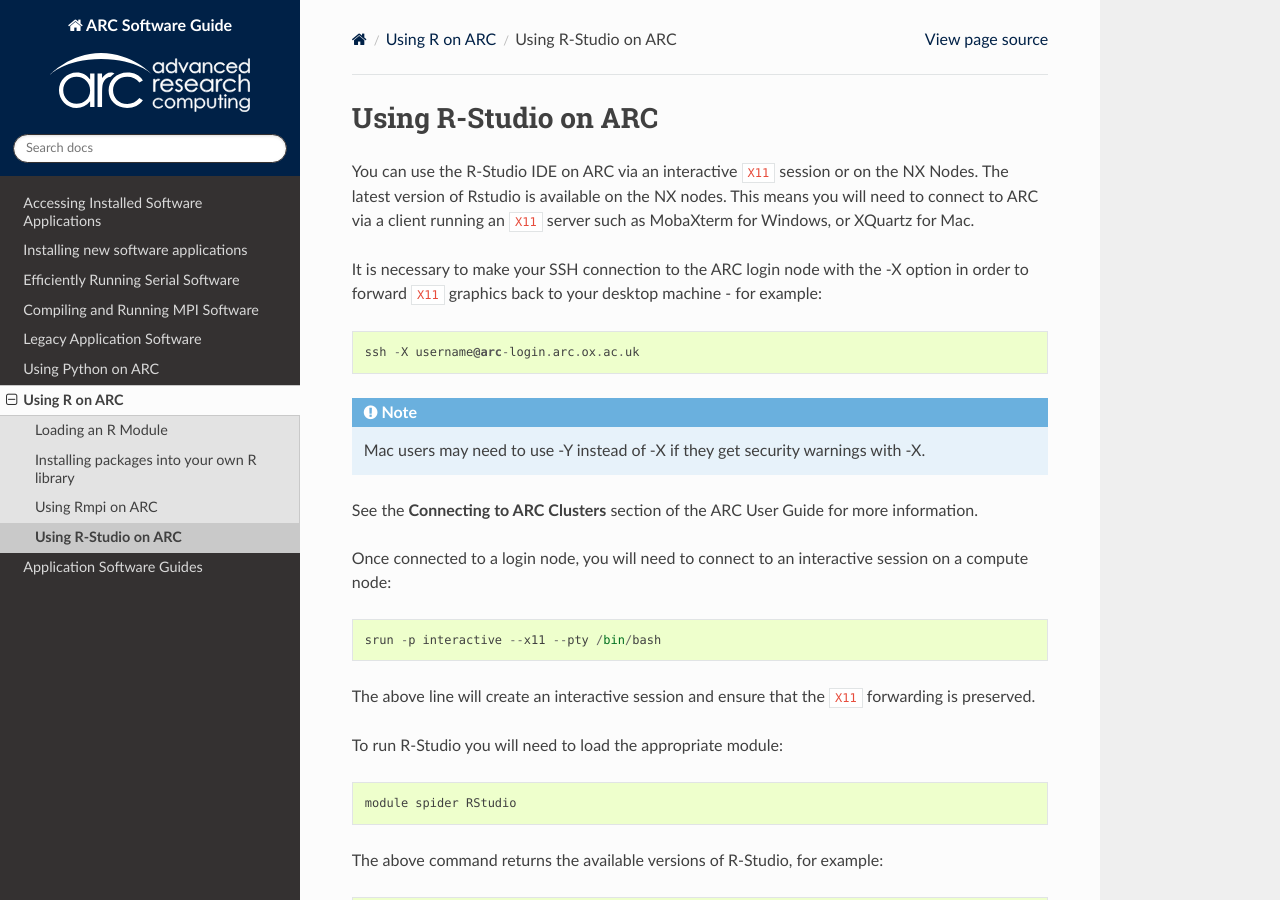
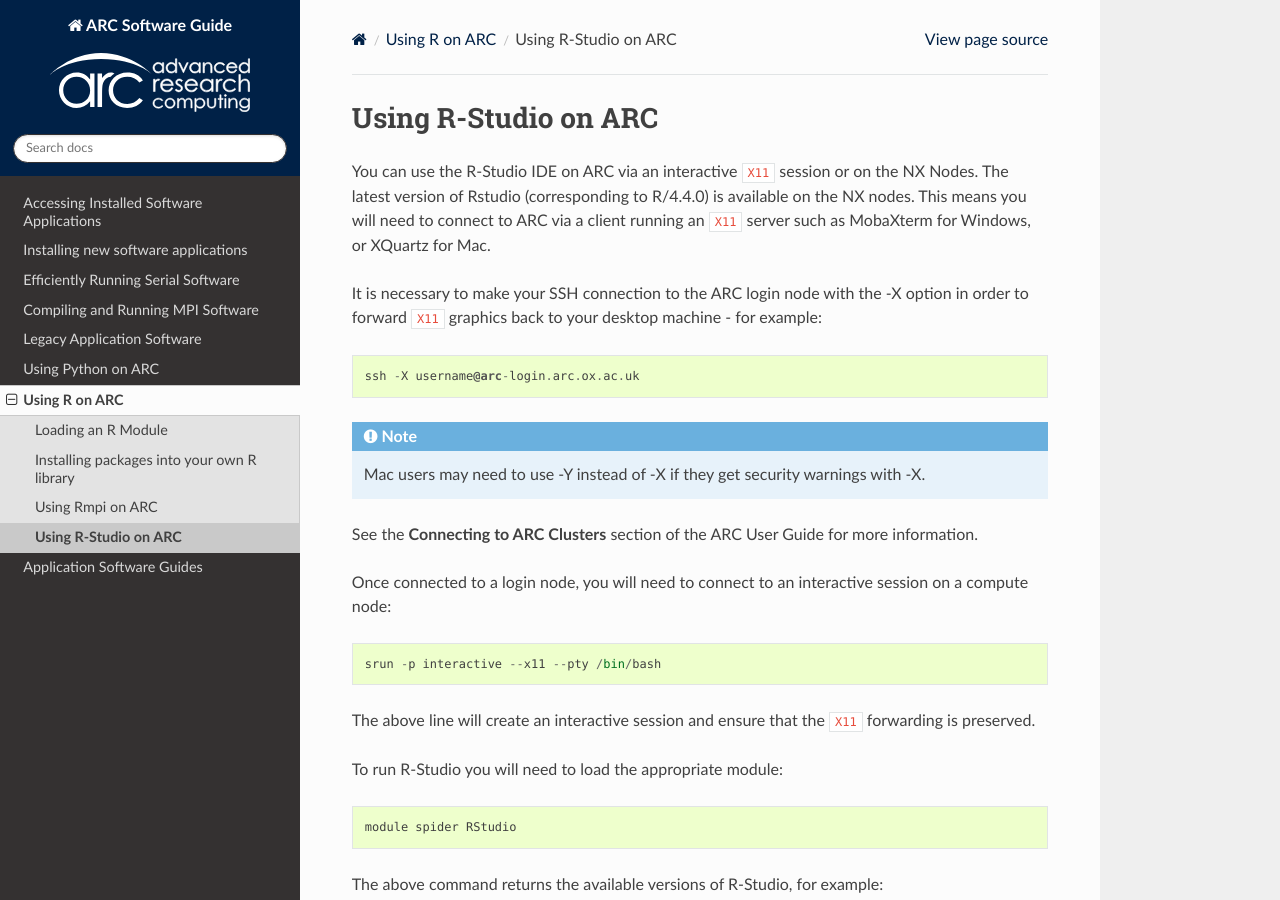
Before and after one commit to oxford-arc/arc-software-guide, a Sphinx documentation site: the page built from docs/source/R/arc_r_studio.rst, in a window 1280 px wide and 900 px high. Built offline with Sphinx 7.4.7 and the Read the Docs theme 3.1.0, drawn with Linux system fonts in a browser that asks for light colours.

Commit message:
Update arc_r_studio.rst

```diff
--- a/docs/source/R/arc_r_studio.rst
+++ b/docs/source/R/arc_r_studio.rst
@@ -2,7 +2,7 @@
 ---------------------
 
 You can use the R-Studio IDE on ARC via an interactive ``X11`` session or on the NX Nodes.
-The latest version of Rstudio is available on the NX nodes.
+The latest version of Rstudio (corresponding to R/4.4.0)  is available on the NX nodes.
 This means you will need to connect to ARC via a client running an ``X11`` server such
 as MobaXterm for Windows, or XQuartz for Mac.
 
```
